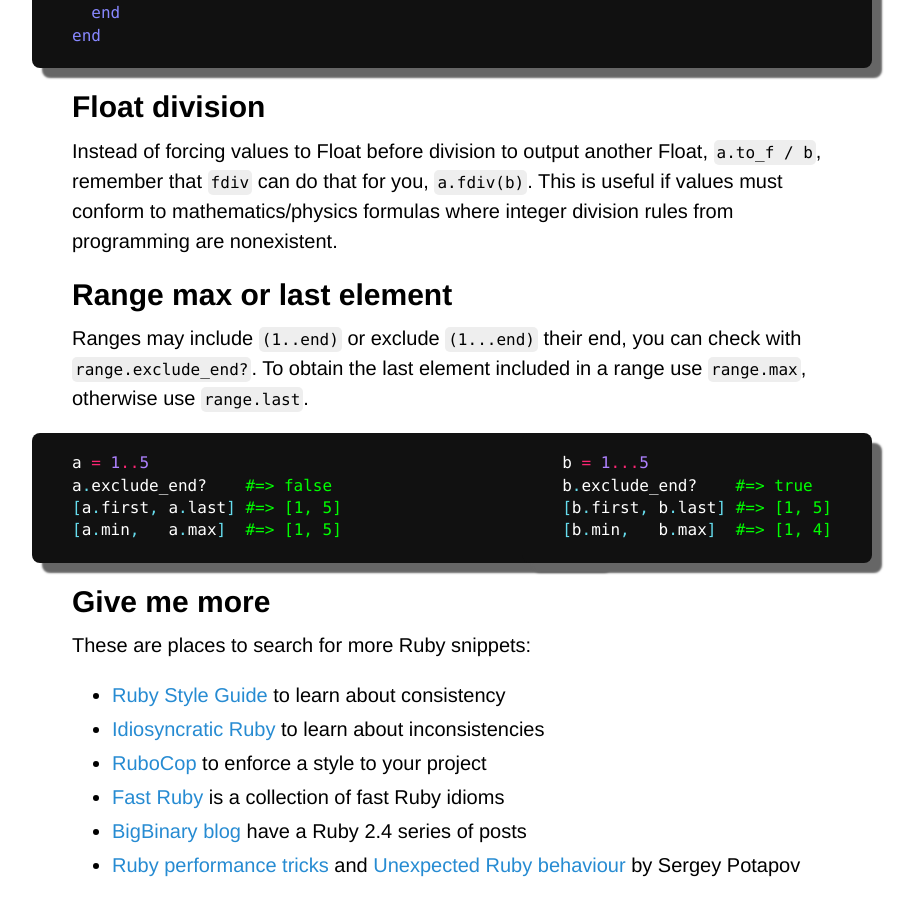
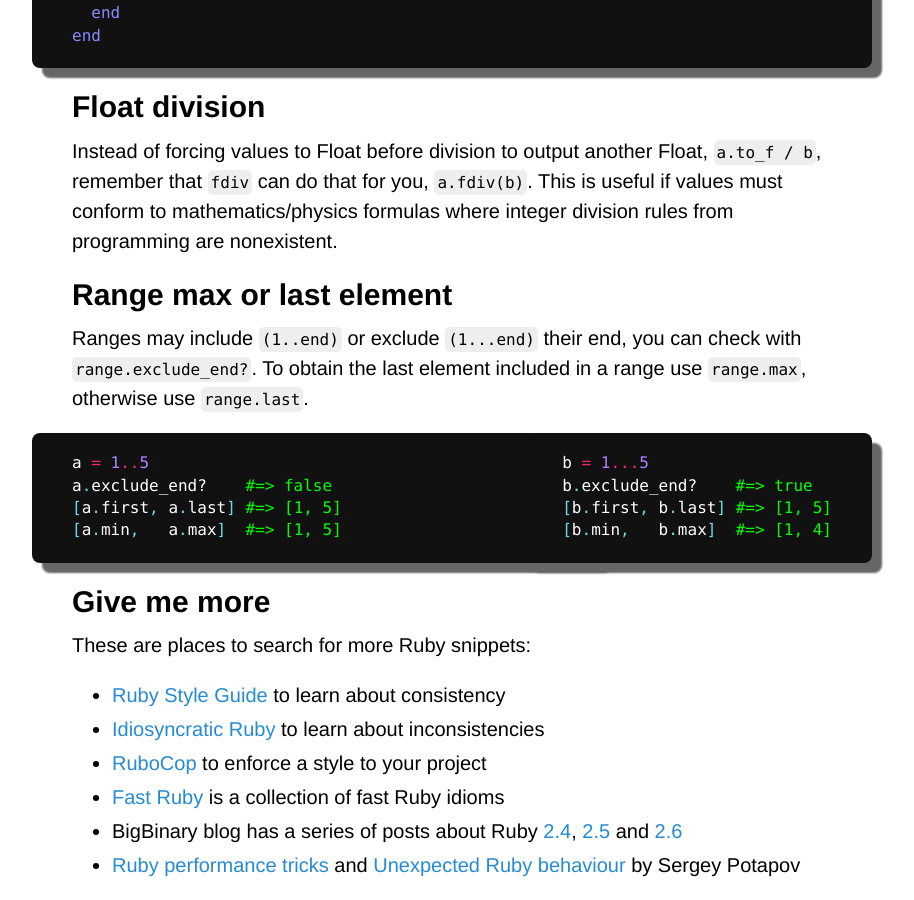
Before and after one commit to Maumagnaguagno/maumagnaguagno.github.io, a Jekyll site: the page built from ruby.md, in a window 1280 px wide and 900 px high, scrolled down 6426 px. Shown: the whole window, without its empty margins (188-1102 px from the left). Built offline with Jekyll 4.4.1, drawn with Linux system fonts in a browser that asks for light colours; our own code applies the rules of GitHub Pages for plain Markdown files.

Commit message:
Add more links to BigBinary blog Ruby versions in Ruby

```diff
--- a/ruby.md
+++ b/ruby.md
@@ -313,5 +313,5 @@ These are places to search for more Ruby snippets:
 - [Idiosyncratic Ruby](https://idiosyncratic-ruby.com/) to learn about inconsistencies
 - [RuboCop](http://batsov.com/rubocop/) to enforce a style to your project
 - [Fast Ruby](https://github.com/JuanitoFatas/fast-ruby) is a collection of fast Ruby idioms
-- [BigBinary blog](https://blog.bigbinary.com/categories/Ruby-2-4) have a Ruby 2.4 series of posts
+- BigBinary blog has a series of posts about Ruby [2.4](https://blog.bigbinary.com/categories/Ruby-2-4), [2.5](https://blog.bigbinary.com/categories/Ruby-2-5) and [2.6](https://blog.bigbinary.com/categories/Ruby-2-6)
 - [Ruby performance tricks](https://www.greyblake.com/blog/2012-09-01-ruby-perfomance-tricks/) and [Unexpected Ruby behaviour](https://www.greyblake.com/blog/2012-08-10-unexpected-ruby-behaviour/) by Sergey Potapov
```
